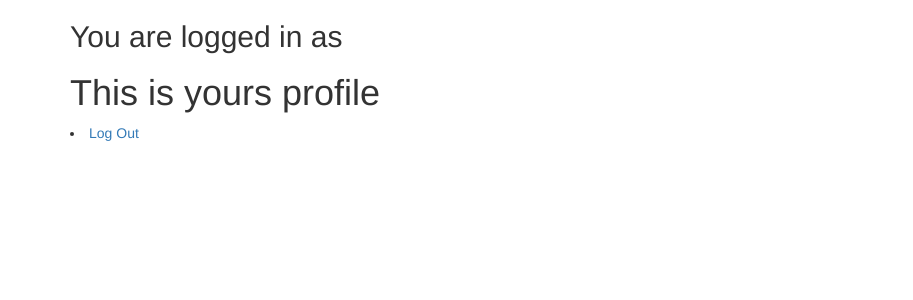
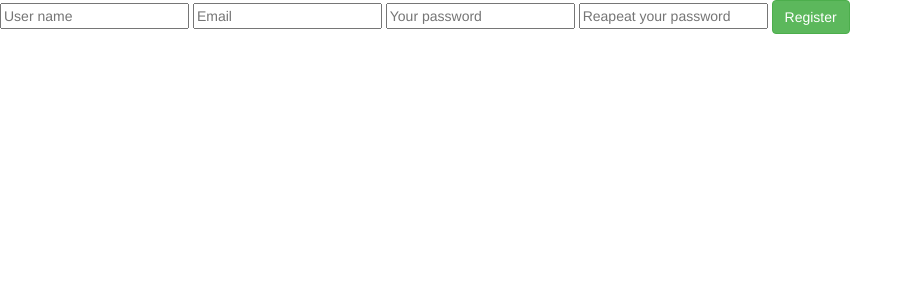
Before and after one commit to ignasgri/printLab, a Django app: page /accounts/register/ in a window 1280 px wide. Shown: the top 300 px of the page, without its empty margins (0-913 px from the left). Run offline with Django 3.2, Linux system fonts and the light colour scheme; some libraries are stand-ins or nearby versions.

Commit message:
registration form added, data migrated, pages updated

```diff
--- a/accounts/forms.py
+++ b/accounts/forms.py
@@ -7,6 +7,11 @@ from django.contrib.auth.models import User
 class UserLoginForm(forms.Form):
     username_or_email = forms.CharField()
     password = forms.CharField(widget=forms.PasswordInput)
+
+class FullUserDetailsForm(forms.Form):
+    first_name = forms.CharField(max_length=None, required=False)
+    last_name = forms.CharField(max_length=None, required=False)
+    email = forms.CharField(max_length=None, required=False)
 
 class UserRegistrationForm(UserCreationForm):
     password1 = forms.CharField(label='Password', widget=forms.PasswordInput)
--- a/accounts/templates/login.html
+++ b/accounts/templates/login.html
@@ -17,6 +17,8 @@
             <p><a href="{}">Forgot my password?</a></p>
                 <div class="form-group">
                     <button type="submit" class="btn buttonLogin">Login</button>
+                    <p><a href="{% url 'register' %}">Register</a></p>
+
                 </div>
             </form>
             </div>
--- a/accounts/templates/profile.html
+++ b/accounts/templates/profile.html
@@ -3,6 +3,27 @@
 {% load bootstrap_tags %}
 
 {% block content %}
+<div class="row">
+    <div class="col-xs-12 col-sm-6 col-md-6 col-lg-6 userForm">
+        <table class="personalInfoProfile">
+            <h1>Personail details</h1>
+                <form class="" action="" method="post">
+                    {% csrf_token %}
+                    <tr>
+                        <td>First name*:</td>
+                        <td><input type="text" value="{{ user.first_name }}" name="first_name"></td>
+                    </tr>
+
+                    <br>
+                        <td></td>
+                        <td><button class="btn buttonUpdate" type="submit">Update</button>
+                        <button type="button" class="btn buttonAdd" data-toggle="modal" data-target="#kiddy">Add kid</button></td>
+                    </tr>
+                </form>
+
+        </table>
+    </div>
+
 <div class="container">
 <h2>You are logged in as {{ user.first_name }} </h2>
 <h1>This is yours profile</h1>
--- a/accounts/templates/register.html
+++ b/accounts/templates/register.html
@@ -0,0 +1,27 @@
+{% extends 'base.html' %}
+{% load static from staticfiles%}
+
+
+{% block content %}
+<form method="post" action="{% url 'register' %}">
+    {% csrf_token %}
+
+<i class="fa fa-user fa-2x" style="color:white" aria-hidden="true"></i>
+<input type="text" class="textfield" placeholder="User name" name="username" >
+
+<i class="fa fa-envelope-o fa-2x" style="color:white" aria-hidden="true" ></i>
+<input type="email" class="textfield" placeholder="Email" name="email">
+
+<i class="fa fa-lock fa-2x" style="color:white" aria-hidden="true" ></i>
+<input type="password" class="textfield" placeholder="Your password" name="password1">
+
+
+<i class="fa fa-lock fa-2x" style="color:white" aria-hidden="true" ></i>
+<i class="fa fa-repeat passreapeat" aria-hidden="true"></i>
+
+<input type="password" class="textfield" placeholder="Reapeat your password" name="password2">
+
+<button type="submit" class="btn btn-success buttonreg" ><i class="fa fa-pencil-square-o" aria-hidden="true"></i>Register</button>
+<!--<button type="submit" class="btn btn-danger buttonrs"><i class="fa fa-link" aria-hidden="true"></i> Full Registration Form</button>-->
+</form>
+{% endblock %}
--- a/accounts/views.py
+++ b/accounts/views.py
@@ -1,8 +1,10 @@
 from django.shortcuts import render, redirect, HttpResponseRedirect, HttpResponse, get_object_or_404
+from accounts.forms import UserRegistrationForm, UserLoginForm, FullUserDetailsForm
 from django.urls import reverse
 from django.contrib import messages, auth
 from django.template.context_processors import csrf
 from django.contrib.auth.decorators import login_required
+from .models import UserProfile
 
 # from django.shortcuts import render, redirect, HttpResponseRedirect
 # from django.contrib import messages, auth
@@ -17,6 +19,21 @@ from .forms import UserRegistrationForm, UserLoginForm
 # from django.views.decorators.csrf import csrf_exempt
 # from django.conf import settings
 # Create your views here.
+@login_required(login_url='/accounts/login')
+def profile(request):
+    adults = UserProfile.objects.filter(user=request.user)
+    return render(request, 'profile.html', {'adults': adults})
+
+def update_profile(request):
+    form=FullUserDetailsForm(request.POST, request.FILES)
+    if form.is_valid():
+        request.user.first_name=form.cleaned_data['first_name']
+        request.user.save()
+        return redirect(reverse('profile'))
+    else:
+        return HttpResponse("Error")
+
+
 def login(request):
     if request.method == 'POST':
         form = UserLoginForm(request.POST)
@@ -47,9 +64,9 @@ def logout(request):
     messages.success(request, 'You have successfully logged out')
     return redirect(reverse('index'))
 
-@login_required(login_url='/accounts/login')
-def profile(request):
-    return render(request, 'profile.html')
+# @login_required(login_url='/accounts/login')
+# def profile(request):
+#     return render(request, 'profile.html')
 
 def register(request):
     if request.method == 'POST':
@@ -74,4 +91,4 @@ def register(request):
     args = {'form': form}
     args.update(csrf(request))
 
-    return render(request, 'profile.html', args)
+    return render(request, 'register.html', args)
--- a/home/templates/index.html
+++ b/home/templates/index.html
@@ -23,6 +23,7 @@
               <i class="fa fa-cogs fa-2x reset-user" style="color:white" aria-hidden="true"></i>
               <input type="email" class="textfield reset-field" name="email" name="csrfmiddlewaretoken">
               <button type="submit" name="password_reset" class="btn btn-warning buttonwr"><i class="fa fa-exclamation-triangle" aria-hidden="true"></i> Reset confirmation</button>
-    </form>
+
+            </form>
 </div>
     {%endblock%}
--- a/printLab/urls.py
+++ b/printLab/urls.py
@@ -17,3 +17,7 @@ urlpatterns = [
 
 
 ]
+# changes title in admin panel
+admin.site.site_header = "printLab Administration"
+admin.site.site_title = "printLab"
+admin.site.index_title = 'Welcome to "printLab" dashboard'
```
Also changed, not shown: accounts/models.py (+3 -6 lines), accounts/migrations/0002_auto_20180320_0943.py (added), db.sqlite3.
